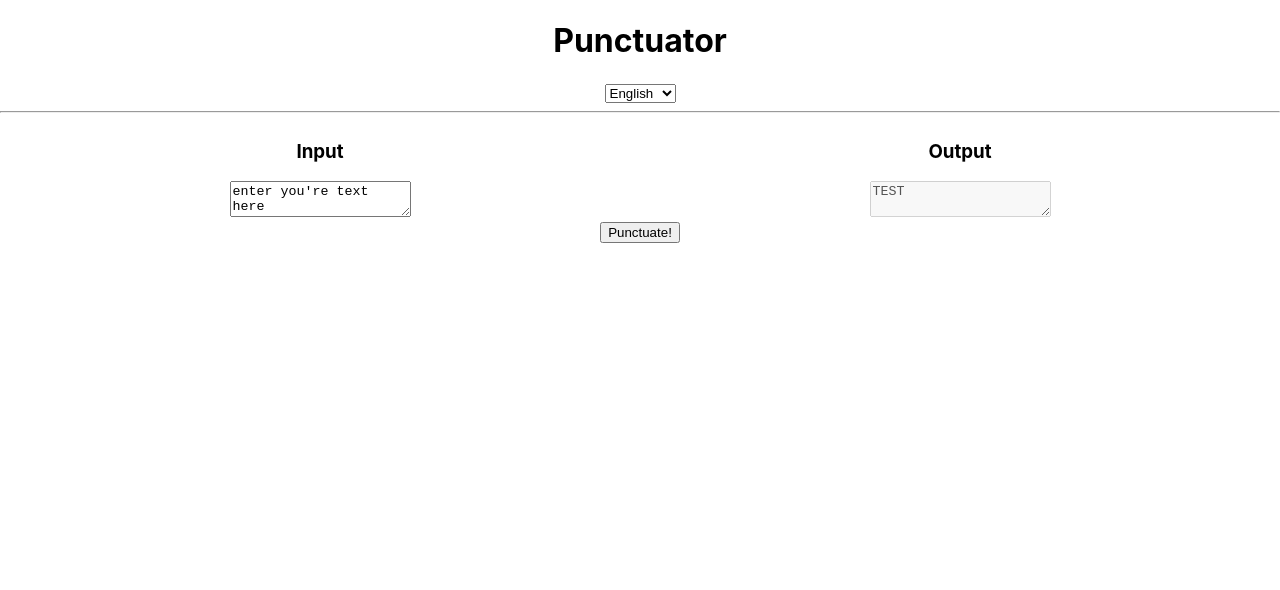
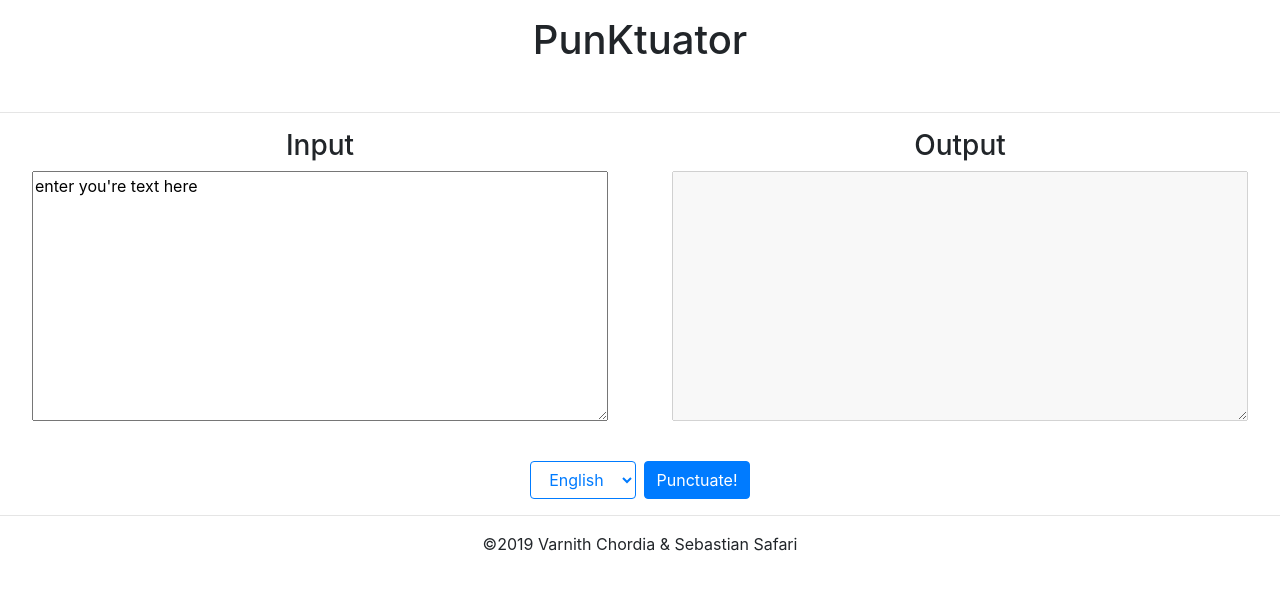
Before and after one commit to ssebs/PunKtuator-frontend, a React (Create React App) app: page / in a window 1280 px wide. Shown: the top 590 px of the page. Built offline with nearby package versions, Linux system fonts and the light colour scheme; the HTML template or start-up script is replaced by a standard one.

Commit message:
bootstrap

```diff
--- a/public/index.html
+++ b/public/index.html
@@ -4,10 +4,11 @@
         <meta charset="utf-8" />
         <link rel="icon" href="%PUBLIC_URL%/favicon.ico" />
         <meta name="viewport" content="width=device-width, initial-scale=1" />
-        <meta name="theme-color" content="#000000" />
-        <link rel="apple-touch-icon" href="%PUBLIC_URL%/logo192.png" />
+        <!-- <meta name="theme-color" content="#000000" /> -->
+        <!-- <link rel="apple-touch-icon" href="%PUBLIC_URL%/logo192.png" /> -->
         <!-- <link rel="manifest" href="%PUBLIC_URL%/manifest.json" /> -->
-        <title>Punctuator</title>
+        <link rel="stylesheet" href="https://stackpath.bootstrapcdn.com/bootstrap/4.4.1/css/bootstrap.min.css">
+        <title>PunKtuator</title>
     </head>
     <body>
         <noscript>You need to enable JavaScript to run this app.</noscript>
--- a/src/App.jsx
+++ b/src/App.jsx
@@ -7,7 +7,7 @@ import { testPunctuate } from "./API";
 const App = () => {
     const [lang, setLang] = useState("english");
     const [inputText, setInputText] = useState("enter you're text here");
-    const [outputText, setOutputText] = useState("TEST");
+    const [outputText, setOutputText] = useState("");
 
     const handleLangChange = e => {
         setLang(e.target.value);
@@ -32,15 +32,22 @@ const App = () => {
 
     return (
         <div className="center">
-            <h1>Punctuator</h1>
-            <LangSelector handleChange={handleLangChange} />
+            <h1 className="mt-3">PunKtuator</h1>
+            <br />
             <hr />
             <TextBoxes
                 inputChange={handleInputChange}
                 inputText={inputText}
                 outputText={outputText}
             />
-            <button onClick={handleSubmit}>Punctuate!</button>
+            <div className="d-flex justify-content-center">
+                <LangSelector handleChange={handleLangChange} />
+                <button onClick={handleSubmit} className="btn btn-primary mx-1">
+                    Punctuate!
+                </button>
+            </div>
+            <hr />
+            <p>&copy;2019 Varnith Chordia &amp; Sebastian Safari </p>
         </div>
     );
 };
--- a/src/components/LangSelector.jsx
+++ b/src/components/LangSelector.jsx
@@ -2,17 +2,16 @@ import React, { useState } from "react";
 
 const LangSelector = props => {
     return (
-        <div>
         <select
             name="lang"
             onChange={props.handleChange}
             defaultValue="english"
+            className="btn btn-outline-primary mx-1"
         >
             <option value="english">English</option>
             <option value="german">German</option>
             <option value="french">French</option>
         </select>
-        </div>
     );
 };
 
--- a/src/components/TextBoxes.jsx
+++ b/src/components/TextBoxes.jsx
@@ -3,21 +3,21 @@ import React from "react";
 const TextBoxes = props => {
     return (
         <div className="textboxcontainer">
-            <div>
+            <div className="textboxhalf">
                 <h3>Input</h3>
                 <textarea
+                    className="textbox"
                     defaultValue={props.inputText}
-                    name="input"
                     onChange={props.inputChange}
                 ></textarea>
             </div>
-            <div>
+            <div className="textboxhalf">
                 <h3>Output</h3>
                 <textarea
-                    name="input"
-                    disabled
+                    className="textbox"
                     value={props.outputText}
                     onChange={props.outputChange}
+                    disabled
                 ></textarea>
             </div>
         </div>
--- a/src/index.css
+++ b/src/index.css
@@ -5,19 +5,26 @@ body {
         "Helvetica Neue", sans-serif;
 }
 
-code {
-    font-family: source-code-pro, Menlo, Monaco, Consolas, "Courier New",
-        monospace;
+.center {
+    text-align: center;
 }
 
 .textboxcontainer {
     display: flex;
-	flex-direction: row;
-	flex-wrap: wrap;
-	justify-content: space-around;
-	align-items: stretch;
-	align-content: stretch;
+    flex-direction: row;
+    flex-wrap: wrap;
+    justify-content: space-around;
+    align-items: stretch;
+    align-content: stretch;
+    margin-bottom: 2rem;
 }
-.center{
-    text-align: center;
+
+.textboxhalf {
+    width: 45%;
+    min-height: 300px;
 }
+
+.textbox {
+    width: 100%;
+    min-height: 250px;
+}
```
Lines whose indentation alone changed are shown as unchanged.
